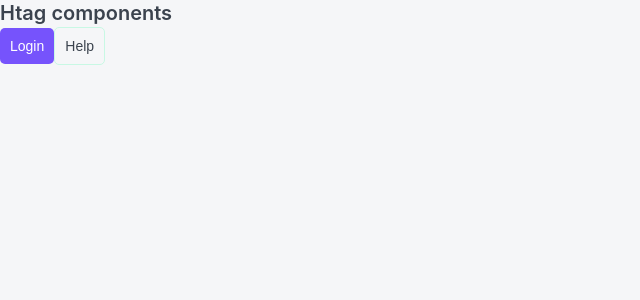
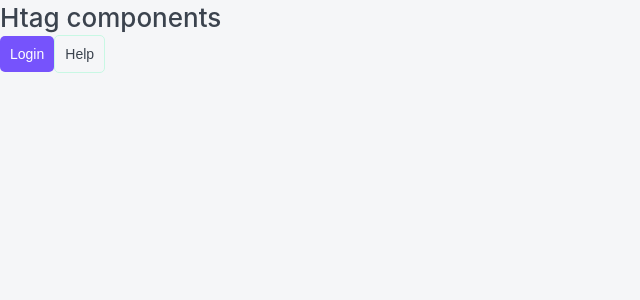
Before and after one commit to vladimirovsk/BitCodersNext, a Next.js app: page / in a window 1280 px wide. Shown: the top 300 px of the page, without its empty margins (0-640 px from the left). Built offline with nearby package versions, Linux system fonts and the light colour scheme.

Commit message:
test commit to Jenkins

```diff
--- a/pages/index.tsx
+++ b/pages/index.tsx
@@ -3,7 +3,7 @@
 export default function Home():JSX.Element {
   return (
     <>
-      <Htag tag ='h3' >Htag components</Htag>
+      <Htag tag ='h1' >Htag components</Htag>
       <Button appearance='primary' className="test">Login</Button>
       <Button appearance='ghost'>Help</Button>
     </>
```
